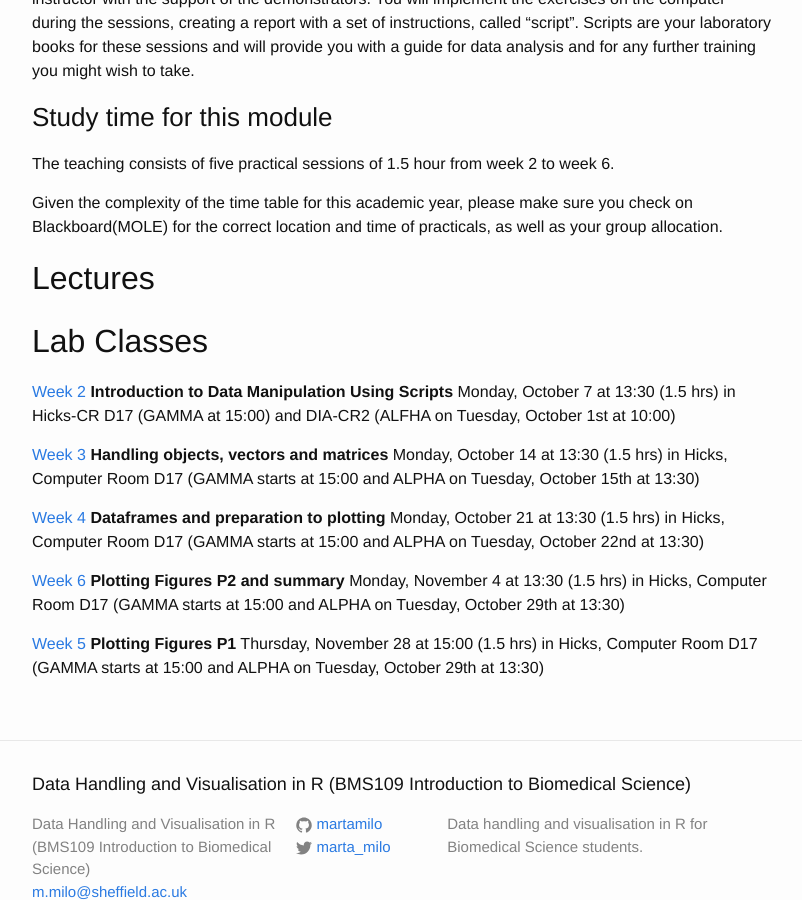
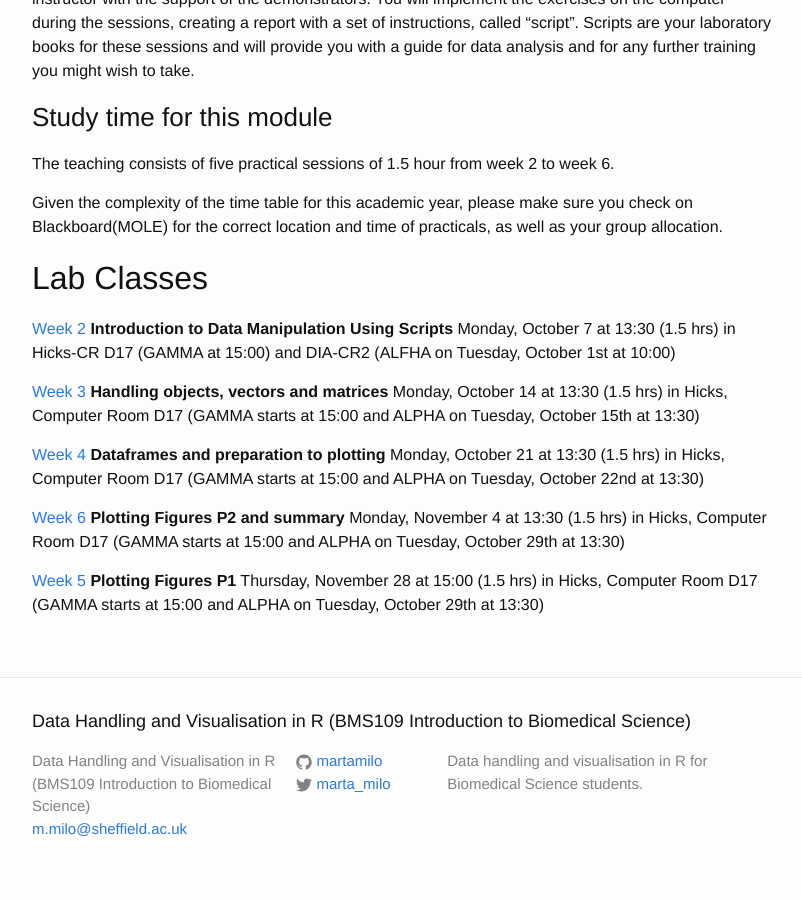
Before and after one commit to sods/R_data_handling, a Jekyll site: the page built from overview.md, in a window 1280 px wide and 900 px high, scrolled down 957 px. Shown: the whole window, without its empty margins (238-1040 px from the left). Built offline with Jekyll 4.4.1, drawn with Linux system fonts in a browser that asks for light colours.

Commit message:
removed Lectures session

```diff
--- a/_layouts/schedule.html
+++ b/_layouts/schedule.html
@@ -3,15 +3,6 @@ layout: page
 ---
 
 {{ content }}
-
-<h2>Lectures</h2>
-{% for post in site.posts reversed %}
-{% if post.layout == "lecture" %}
-{% if post.session == site.session %}
-<p><a href="{{ post.url | prepend: site.baseurl }}">{{ post.title }}</a> {% if post.tagline %}<b>{{ post.tagline }}</b>{% endif %} {{ post.date | date: "%A, %B %-d at %H:%M" }} ({{ post.length }} hrs) {% if post.venue %} in {{ post.venue }}{% endif %}</p>
-{% endif %}
-{% endif %}
-{% endfor %}
 
 <h2>Lab Classes</h2>
 {% for post in site.posts reversed %}
```
